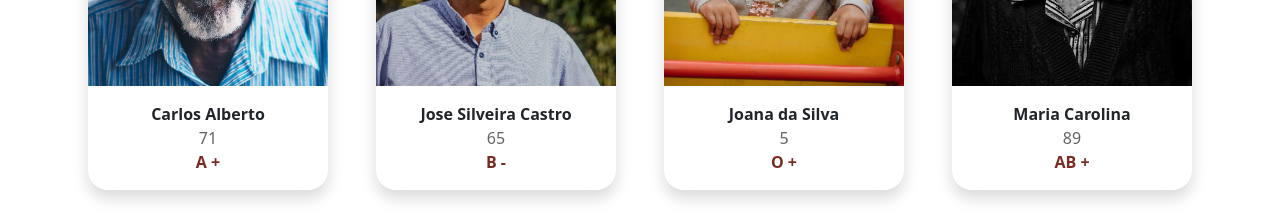
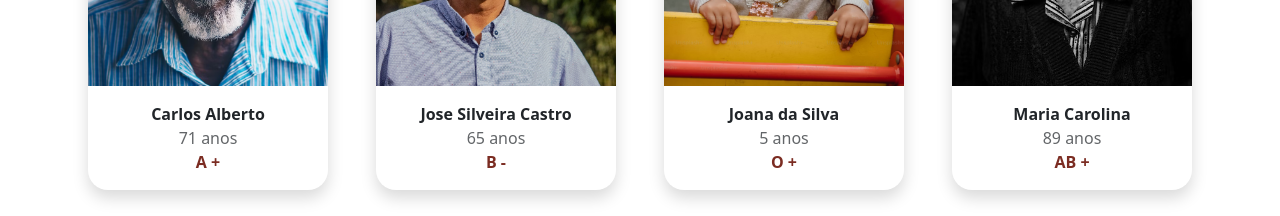
Before and after one commit to elieduardo/frontend-doador-online, a React (Create React App) app: page / in a window 1280 px wide. Shown: the part 1640-1856 px from the top of the page. Built offline with nearby package versions, Linux system fonts and the light colour scheme; no server answers.

Commit message:
add text in ItemCampanha

```diff
--- a/src/components/ItemCampaign.js
+++ b/src/components/ItemCampaign.js
@@ -7,7 +7,7 @@ export default function ItemCampanha({nome, idade, tipoSanguineo, photo}) {
       <Card.Img className="img-card-campaign" variant="top" src={photo} />
       <Card.Body>
         <div className="bold-card-title">{nome}</div>
-        <div className="age-card-campaign">{idade}</div>
+        <div className="age-card-campaign">{idade} anos</div>
         <div className="blood-type-card-campaign">{tipoSanguineo}</div>
       </Card.Body>
     </Card>
```
